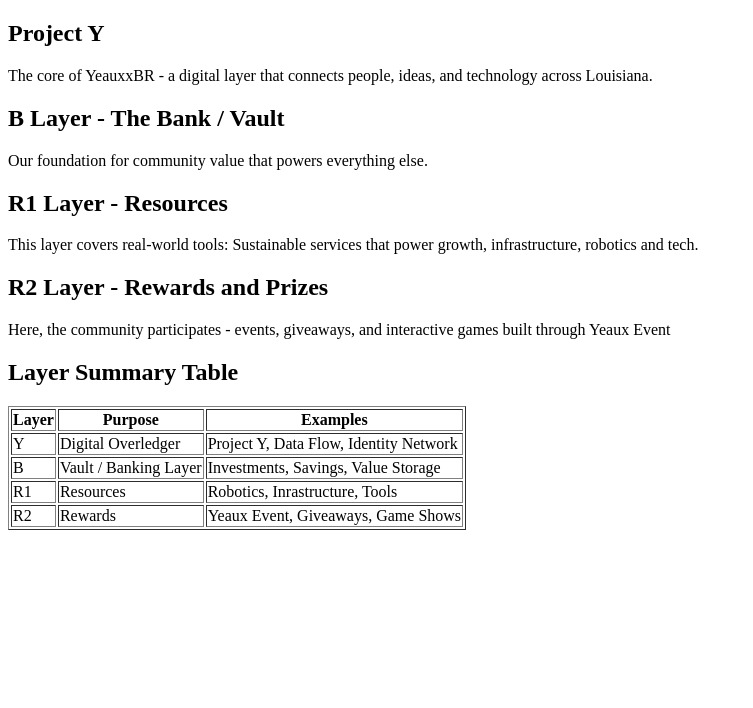
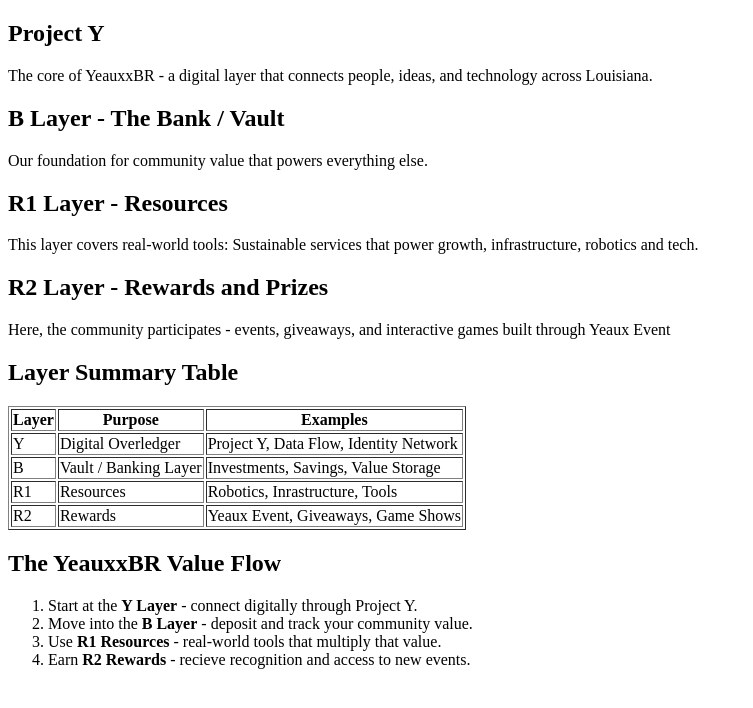
Before and after one commit to JoshuaRuckerDev/desknerd-foundations, a plain HTML site: page Project-Y.html in a window 1280 px wide. Shown: the whole page, without its empty margins (0-753 px from the left). Drawn offline with Linux system fonts and the light colour scheme.

Commit message:
Added List Web Page

```diff
--- a/Project-Y.html
+++ b/Project-Y.html
@@ -71,5 +71,17 @@
             </table>
         </section>
 
+        <!-- New Section: The YeauxxBR Value Flow -->
+         <section>
+            <h2>The YeauxxBR Value Flow</h2>
+            <ol>
+                <li>Start at the <strong>Y Layer</strong> - connect digitally through Project Y.</li>
+                <li>Move into the <strong>B Layer</strong> - deposit and track your community value.</li>
+                <li> Use <strong> R1 Resources</strong> - real-world tools that multiply that value.</li>
+                <li>Earn <strong>R2 Rewards</strong> - recieve recognition and access to new events.</li>
+            </ol>
+
+         </section>
+
     </body>
 </html>
```
